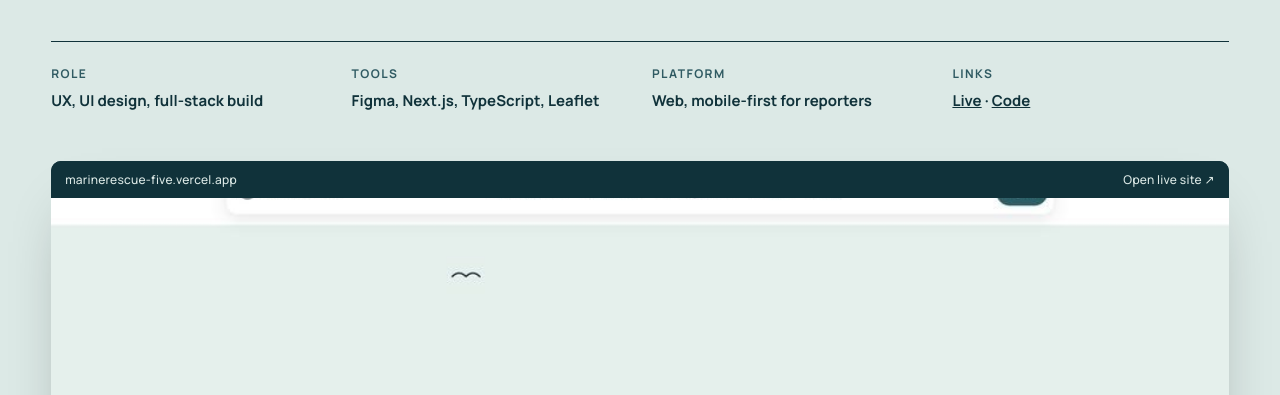
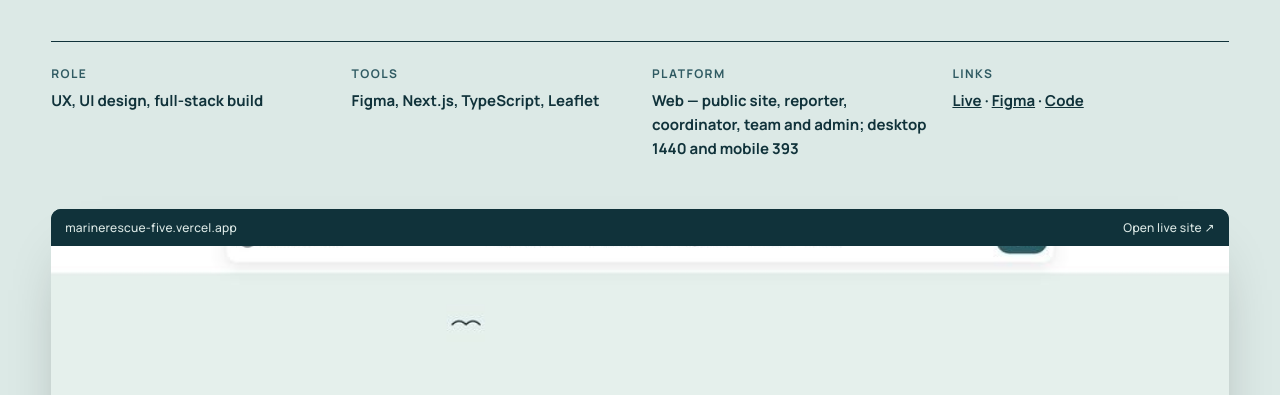
Before and after one commit to thaw5808-arch/portfolio, a plain HTML site: page work/marinerescue.html in a window 1280 px wide. Shown: the part 705-1100 px from the top of the page. Drawn offline with Linux system fonts and the light colour scheme.

Commit message:
Add MarineRescue Figma prototype link to case study and résumé
Co-Authored-By: Claude Opus 5.5 <noreply@anthropic.com>
Claude-Session: https://claude.ai/code/session_01CiVN15zXc7rFVjZjwNPWLn

```diff
--- a/work/marinerescue.html
+++ b/work/marinerescue.html
@@ -35,8 +35,8 @@
     <div class="cs-meta">
       <div><h2>Role</h2><p>UX, UI design, full-stack build</p></div>
       <div><h2>Tools</h2><p>Figma, Next.js, TypeScript, Leaflet</p></div>
-      <div><h2>Platform</h2><p>Web, mobile-first for reporters</p></div>
-      <div><h2>Links</h2><p><a href="https://marinerescue-five.vercel.app">Live</a> · <a href="https://github.com/thaw5808-arch/marinerescue">Code</a></p></div>
+      <div><h2>Platform</h2><p>Web — public site, reporter, coordinator, team and admin; desktop 1440 and mobile 393</p></div>
+      <div><h2>Links</h2><p><a href="https://marinerescue-five.vercel.app">Live</a> · <a href="https://www.figma.com/design/fz3qjd27mdMahDjYcP83qJ">Figma</a> · <a href="https://github.com/thaw5808-arch/marinerescue">Code</a></p></div>
     </div>
   </section>
   <section class="cs-media"><a class="frame reveal" href="https://marinerescue-five.vercel.app" style="display:block">
```
Also changed, not shown: 1 other file.
